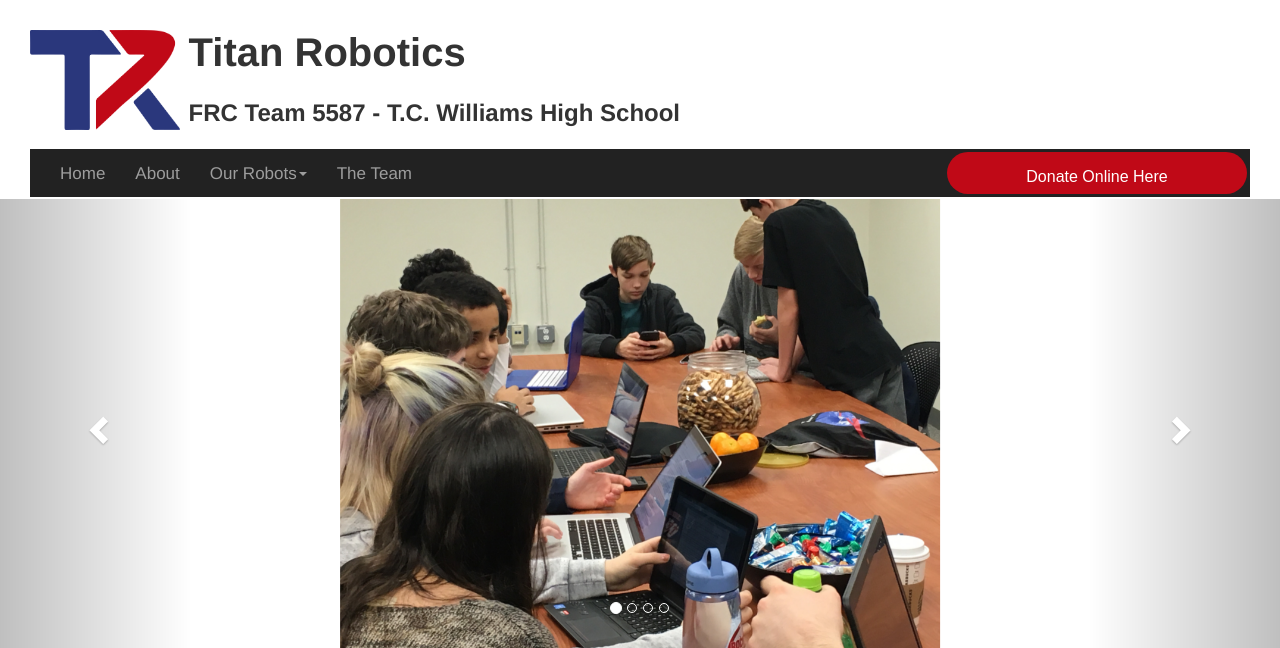
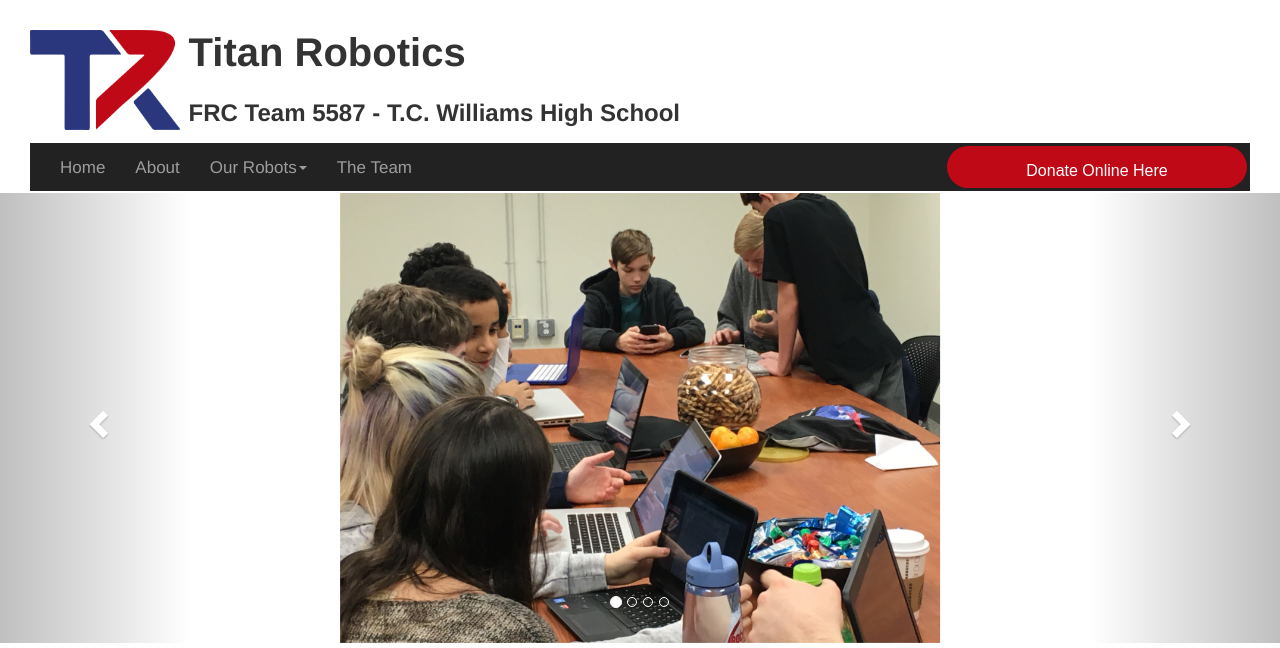
Before and after one commit to frc5587/frc5587.github.io, a PHP site: page /index.html in a window 1280 px wide. Shown: the top 648 px of the page. Run offline with PHP 8.4, Linux system fonts and the light colour scheme; some libraries are stand-ins or nearby versions.

Commit message:
Text Bar Spacing
Moved the “d” class (Navbar text) to the menu_bar.css file from
index.css. Changed the padding for the “d” class to 0.

```diff
--- a/menu-bar/menu-bar.css
+++ b/menu-bar/menu-bar.css
@@ -17,6 +17,9 @@
 }
 .navbar.navbar-default .navbar-collapse .container-fluid .navbar-collapse{
     max-height: 48px;
+}
+.d{
+    padding-bottom: 0px;
 }
 /*Donate button*/
 .button {
```
